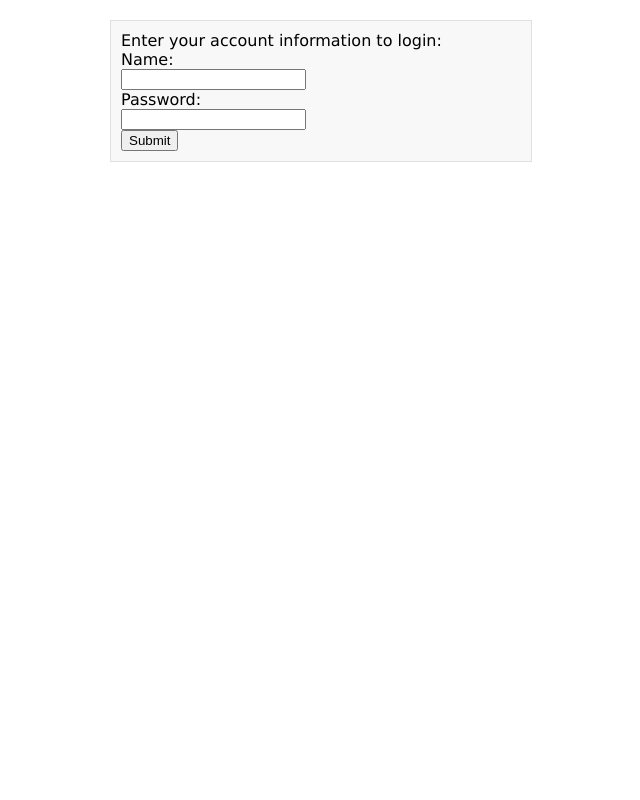
After one commit to seb-emmot/ProjectD0018E, a PHP site: page /admin/adminLogin.php in a window 1280 px wide. The commit adds this page. Shown: the whole page, without its empty margins (319-959 px from the left). Run offline with PHP 8.4, Linux system fonts and the light colour scheme.

Commit message:
login system for admins

```diff
--- /dev/null
+++ b/admin/adminLogin.php
@@ -0,0 +1,16 @@
+<html>
+<head>
+	<script type="text/javascript" src="../jquery-1.11.3.min.js"></script>
+	<LINK href="/ProjectD0018E/style/styleReset.css" rel="stylesheet" type="text/css">
+	<LINK href="/ProjectD0018E/style/adminStyle.css" rel="stylesheet" type="text/css">
+</head>
+<body>
+<div id="loginbox">
+	<form action="SQL/adminLoginProcess.php" method="post">
+		Enter your account information to login:<br>
+		Name:<br> <input type="text" name="name"><br>
+		Password:<br> <input type="text" name="password"><br>
+		<input type="submit">
+	</form>
+
+</div>
--- a/style/adminStyle.css
+++ b/style/adminStyle.css
@@ -92,3 +92,15 @@ body {
 	float: top;
 	clear:both;
 }
+
+#loginbox {
+	background: #F8F8F8;
+	width: 400px;
+	position: absolute;
+	left: 50%;
+	margin-right: -50%;
+	margin-top:20px;
+	transform: translate(-50%);
+	padding: 10px;
+	border: 1px solid #E0E0E0;
+}
```
Also changed, not shown: admin/SQL/adminLoginProcess.php (added, +23 -0 lines).
